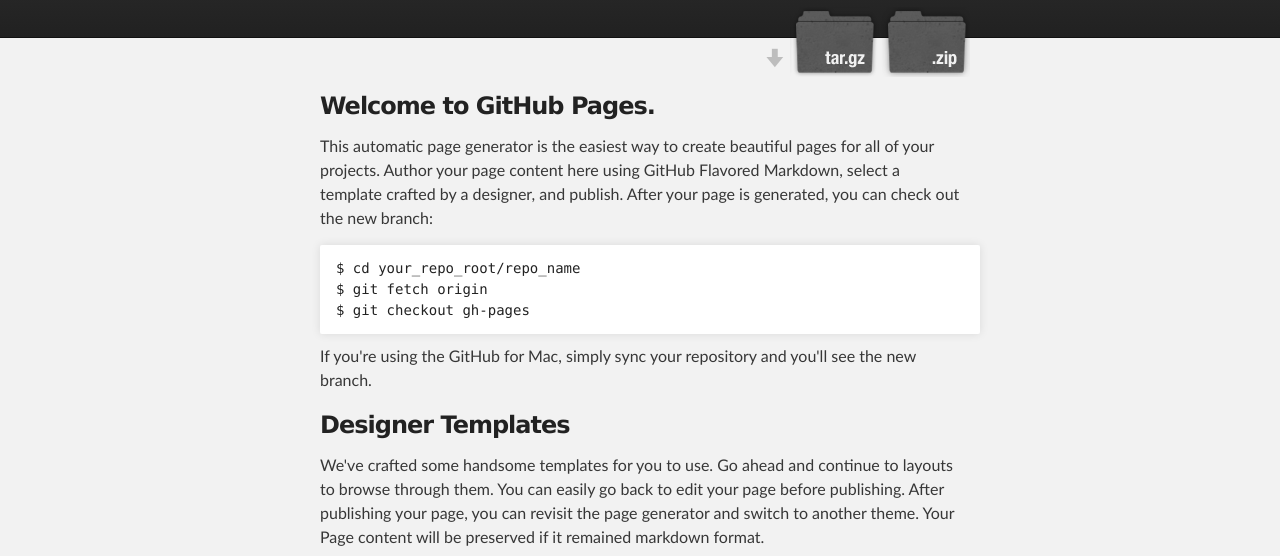
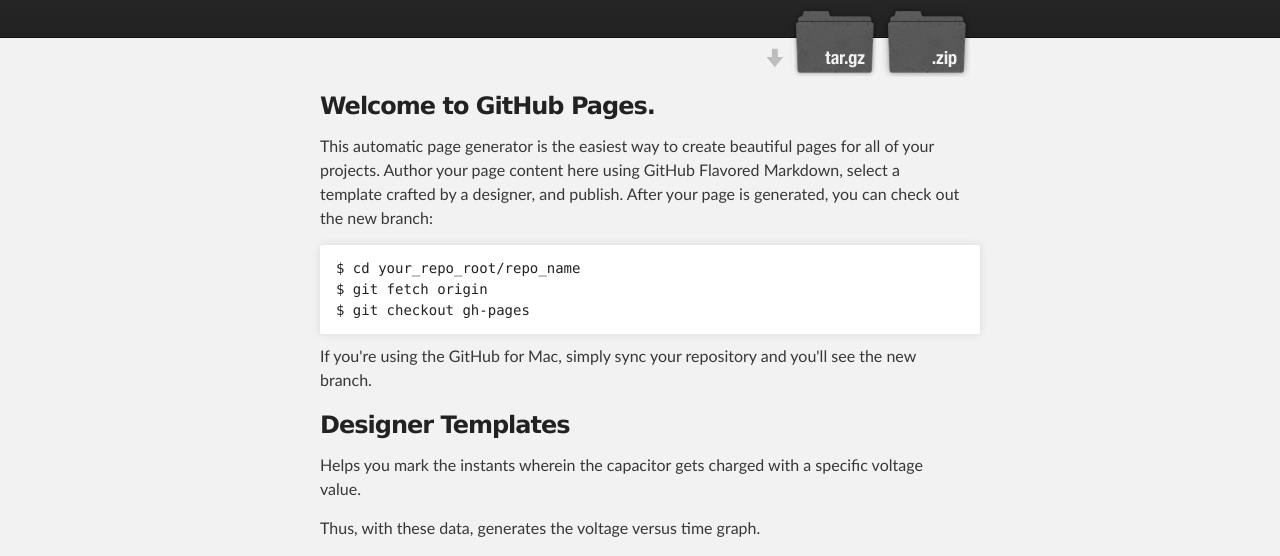
Before and after one commit to tolribeiro/cap-charge, a plain HTML site: page index.html in a window 1280 px wide. Shown: the part 136-692 px from the top of the page. Drawn offline with Linux system fonts and the light colour scheme.

Commit message:
Project description

```diff
--- a/index.html
+++ b/index.html
@@ -46,7 +46,8 @@ $ git checkout gh-pages
 <h3>
 <a id="designer-templates" class="anchor" href="#designer-templates" aria-hidden="true"><span class="octicon octicon-link"></span></a>Designer Templates</h3>
 
-<p>We've crafted some handsome templates for you to use. Go ahead and continue to layouts to browse through them. You can easily go back to edit your page before publishing. After publishing your page, you can revisit the page generator and switch to another theme. Your Page content will be preserved if it remained markdown format.</p>
+<p>Helps you mark the instants wherein the capacitor gets charged with a specific voltage value.</p>
+<p>Thus, with these data, generates the voltage versus time graph.</p>
 
 <h3>
 <a id="rather-drive-stick" class="anchor" href="#rather-drive-stick" aria-hidden="true"><span class="octicon octicon-link"></span></a>Rather Drive Stick?</h3>
```
